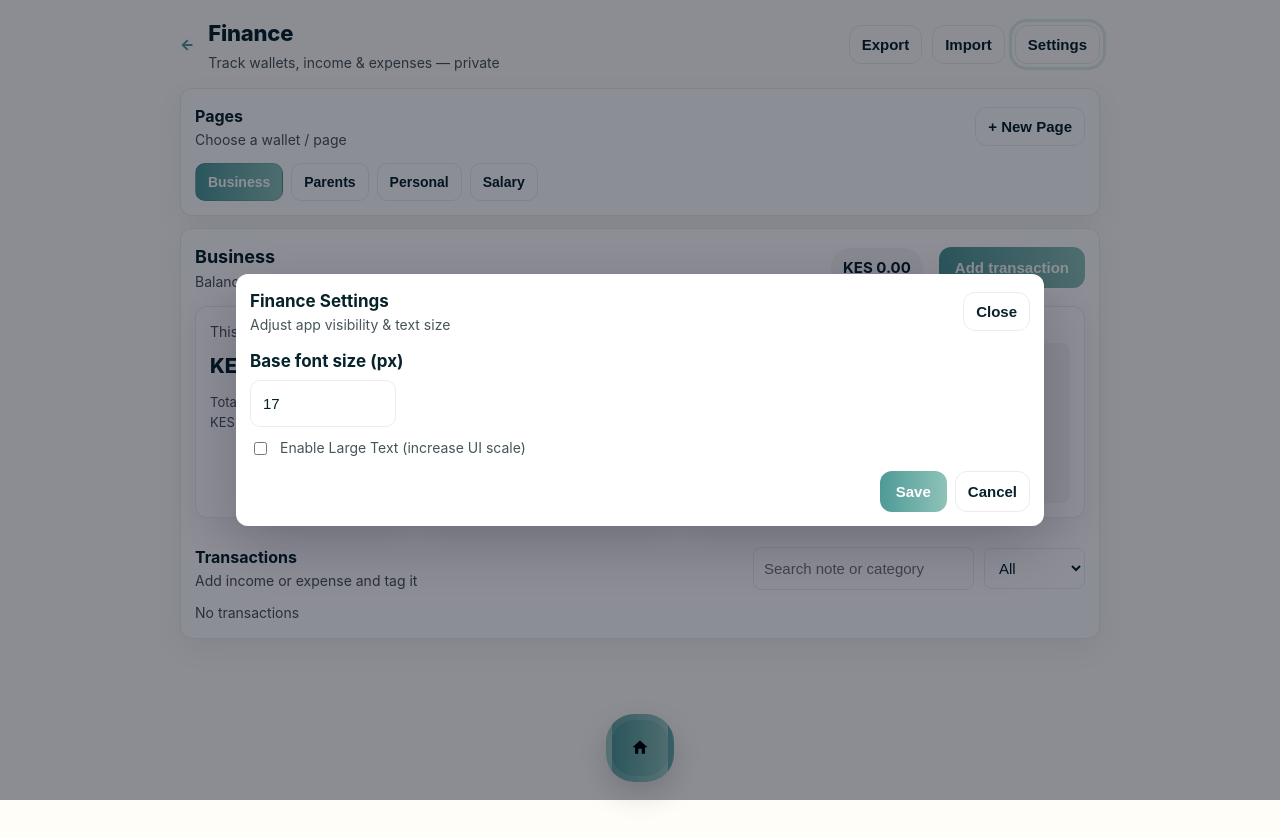
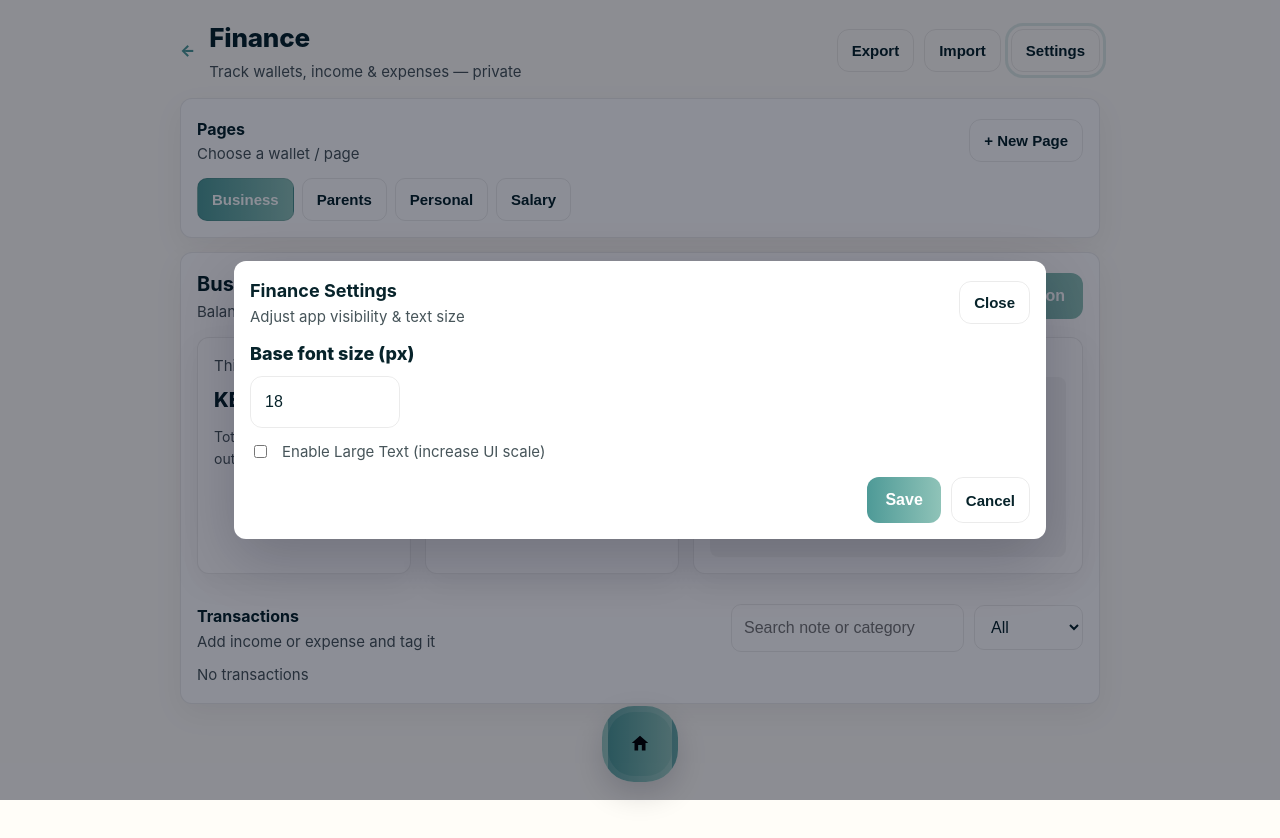
Before and after one commit to voyagertechco/Tomorrow-personal-app, a plain HTML site: page finance.html in a window 1280 px wide. Both pictures are taken after a click on the button "Settings". Before the commit the page ends 800 px from the top, so only its background shows below. Drawn offline with Linux system fonts and the light colour scheme.

Commit message:
Update finance.html

```diff
--- a/finance.html
+++ b/finance.html
@@ -1,11 +1,11 @@
 <!doctype html>
 <html lang="en">
 <head>
-<meta charset="utf-8"/><meta name="viewport" content="width=device-width,initial-scale=1"/><title>Finance — Tomorrow</title>
+<meta charset="utf-8"/><meta name="viewport" content="width=device-width,initial-scale=1,viewport-fit=cover"/><title>Finance — Tomorrow</title>
 <link rel="manifest" href="/manifest.json"/>
 <style>
   :root{
-    /* accessibility-first scaling */
+    /* accessibility-first scaling (bigger by default) */
     --bg:#FFFDF8;
     --card:#ffffff;
     --text:#07232a;
@@ -18,11 +18,11 @@
     --line:rgba(10,12,12,0.08);
     --font:-apple-system, BlinkMacSystemFont, "Segoe UI", Roboto, "Helvetica Neue", Arial, system-ui, sans-serif;
     --max-width:920px;
-    --base-font-size:17px;      /* increased from 15 -> more legible */
+    --base-font-size:18px;      /* increased so text is not tiny */
     --line-height:1.55;
-    --btn-padding:12px 16px;    /* bigger touch targets */
-    --pill-size:14px;
-    --tx-font-size:15px;
+    --btn-padding:14px 18px;    /* bigger touch targets */
+    --pill-size:15px;
+    --tx-font-size:16px;
   }
 
   html,body{
@@ -34,15 +34,16 @@
     font-size:var(--base-font-size);
     -webkit-font-smoothing:antialiased;
     line-height:var(--line-height);
+    -webkit-text-size-adjust:100%;
   }
 
-  .app{max-width:var(--max-width);margin:0 auto;padding:16px 16px 120px}
+  .app{max-width:var(--max-width);margin:0 auto;padding:18px 16px 120px}
   header{display:flex;align-items:center;gap:14px;margin-bottom:14px}
-  header h1{margin:0;font-size:22px;font-weight:800;letter-spacing:-0.2px}
-  header .mini{font-size:14px;color:var(--muted);margin-top:2px}
+  header h1{margin:0;font-size:26px;font-weight:800;letter-spacing:-0.2px}
+  header .mini{font-size:15px;color:var(--muted);margin-top:2px}
 
-  .card{background:var(--card);border-radius:var(--radius);padding:14px;margin-bottom:12px;box-shadow:var(--shadow);border:1px solid var(--line)}
-  .row{display:flex;gap:10px;align-items:center}
+  .card{background:var(--card);border-radius:var(--radius);padding:16px;margin-bottom:14px;box-shadow:var(--shadow);border:1px solid var(--line)}
+  .row{display:flex;gap:12px;align-items:center}
   .col{flex:1}
   .btn{
     padding:var(--btn-padding);
@@ -51,68 +52,73 @@
     background:linear-gradient(90deg,var(--accent),var(--accent-2));
     color:white;
     cursor:pointer;
-    font-weight:700;
-    font-size:15px;
+    font-weight:800;
+    font-size:16px;
+    -webkit-tap-highlight-color:transparent;
+    touch-action:manipulation;
   }
   .btn.ghost{
     background:transparent;
     border:1px solid var(--line);
     color:var(--text);
-    font-weight:700;
-    padding:10px 12px;
+    font-weight:800;
+    padding:12px 14px;
+    font-size:15px;
   }
   .btn.ghost:focus, .btn:focus { outline:3px solid rgba(78,154,151,0.18); outline-offset:3px; }
 
   input,select,textarea{
-    padding:12px;
-    border-radius:10px;
+    padding:14px;
+    border-radius:12px;
     border:1px solid var(--line);
-    font-size:15px;
+    font-size:16px;
     line-height:1.4;
     background:transparent;
     color:var(--text);
   }
   input:focus, select:focus, textarea:focus { outline:3px solid rgba(78,154,151,0.14); outline-offset:3px; }
 
-  .mini{font-size:14px;color:var(--muted)}
-  .tx-list{display:flex;flex-direction:column;gap:10px;margin-top:10px}
+  .mini{font-size:15px;color:var(--muted)}
+  .tx-list{display:flex;flex-direction:column;gap:12px;margin-top:12px}
   .tx{
-    display:flex;justify-content:space-between;align-items:center;padding:12px;border-radius:12px;border:1px solid rgba(10,12,12,0.04);
+    display:flex;justify-content:space-between;align-items:center;padding:14px;border-radius:12px;border:1px solid rgba(10,12,12,0.04);
     background:linear-gradient(180deg,#fff,#fff);
     font-size:var(--tx-font-size);
   }
   .tx .left { max-width:66%; }
-  .tx .left strong{ font-size:15px; font-weight:700; display:block; color:var(--text) }
-  .tx .left .note { color:var(--muted); font-size:13px; margin-top:6px; white-space:nowrap; overflow:hidden; text-overflow:ellipsis; max-width:100% }
+  .tx .left strong{ font-size:16px; font-weight:800; display:block; color:var(--text) }
+  .tx .left .note { color:var(--muted); font-size:14px; margin-top:8px; white-space:nowrap; overflow:hidden; text-overflow:ellipsis; max-width:100% }
 
   .amount{font-weight:900;font-size:18px;color:var(--text)}
-  .pill{padding:6px 10px;border-radius:999px;background:rgba(0,0,0,0.04);font-weight:700;margin-right:6px;display:inline-block;font-size:var(--pill-size)}
-  canvas{width:100%;height:160px;display:block;border-radius:8px;background:transparent}
+  .pill{padding:8px 12px;border-radius:999px;background:rgba(0,0,0,0.04);font-weight:800;margin-right:6px;display:inline-block;font-size:var(--pill-size)}
+  canvas{width:100%;height:180px;display:block;border-radius:8px;background:transparent}
 
-  /* generic modal/backdrop behavior */
-  .modal-backdrop{position:fixed;inset:0;background:rgba(2,6,23,0.45);display:flex;align-items:center;justify-content:center;z-index:14000;visibility:hidden;opacity:0;transition:opacity .12s}
-  .modal-backdrop.visible{visibility:visible;opacity:1}
-  .modal{background:var(--card);padding:14px;border-radius:12px;max-width:780px;width:94%;box-shadow:0 20px 60px rgba(2,6,23,0.2)}
+  /* generic modal/backdrop behavior - mobile friendly */
+  .modal-backdrop{position:fixed;inset:0;background:rgba(2,6,23,0.45);display:flex;align-items:center;justify-content:center;z-index:14000;visibility:hidden;opacity:0;transition:opacity .12s;pointer-events:none}
+  .modal-backdrop.visible{visibility:visible;opacity:1;pointer-events:auto}
+  .modal{background:var(--card);padding:16px;border-radius:12px;max-width:780px;width:94%;box-shadow:0 20px 60px rgba(2,6,23,0.2)}
   .modal .modal-row{display:flex;gap:10px;align-items:center}
   .danger{background:var(--danger);color:white}
-  .fab-home{position:fixed;left:50%;transform:translateX(-50%);bottom:18px;background:linear-gradient(90deg,var(--accent),var(--accent-2));width:56px;height:56px;border-radius:28px;display:flex;align-items:center;justify-content:center;box-shadow:0 12px 30px rgba(2,6,23,0.16);border:6px solid rgba(255,255,255,0.12);cursor:pointer;z-index:1200}
+  .fab-home{position:fixed;left:50%;transform:translateX(-50%);bottom:18px;background:linear-gradient(90deg,var(--accent),var(--accent-2));width:64px;height:64px;border-radius:32px;display:flex;align-items:center;justify-content:center;box-shadow:0 12px 30px rgba(2,6,23,0.16);border:6px solid rgba(255,255,255,0.12);cursor:pointer;z-index:1200}
 
   /* controls spacing improvements */
-  header a{ text-decoration:none;color:var(--accent);font-weight:800;font-size:15px }
-  #pages button{font-size:14px;padding:10px 12px}
-  #pageTitle{font-size:18px;font-weight:800}
-  #pageSub{font-size:14px;color:var(--muted)}
-  #pageBalance{font-size:15px;padding:8px 12px}
-  #balanceVal{font-size:20px;font-weight:800}
-  #cumulation{font-size:13px;color:var(--muted);margin-top:8px}
+  header a{ text-decoration:none;color:var(--accent);font-weight:800;font-size:16px }
+  #pages button{font-size:15px;padding:12px 14px}
+  #pageTitle{font-size:20px;font-weight:900}
+  #pageSub{font-size:15px;color:var(--muted)}
+  #pageBalance{font-size:16px;padding:10px 14px}
+  #balanceVal{font-size:22px;font-weight:900}
+  #cumulation{font-size:14px;color:var(--muted);margin-top:8px}
 
   /* transaction modal inputs made larger */
-  #txnModal .modal select, #txnModal .modal input, #txnModal .modal textarea { font-size:15px }
+  #txnModal .modal select, #txnModal .modal input, #txnModal .modal textarea { font-size:16px; padding:12px; }
 
   @media (max-width:720px){
     .row{flex-direction:column;align-items:stretch}
     header{align-items:flex-start}
     .tx .left{ max-width:60% }
+    .app{padding:14px 12px 110px}
+    header h1{font-size:22px}
   }
 </style>
 </head>
@@ -175,8 +181,8 @@
           <div style="display:flex;justify-content:space-between;align-items:center;gap:12px;flex-wrap:wrap">
             <div><strong style="font-size:16px">Transactions</strong><div class="mini">Add income or expense and tag it</div></div>
             <div style="display:flex;gap:10px;align-items:center">
-              <input id="txSearch" placeholder="Search note or category" style="padding:10px;border-radius:8px;border:1px solid var(--line);min-width:180px"/>
-              <select id="txFilter" style="padding:10px;border-radius:8px;border:1px solid var(--line)">
+              <input id="txSearch" placeholder="Search note or category" style="padding:12px;border-radius:10px;border:1px solid var(--line);min-width:180px"/>
+              <select id="txFilter" style="padding:12px;border-radius:10px;border:1px solid var(--line)">
                 <option value="all">All</option><option value="in">Income</option><option value="out">Expense</option>
               </select>
             </div>
@@ -199,13 +205,13 @@
       <div style="margin-top:14px;display:flex;gap:10px;flex-wrap:wrap">
         <select id="txnPage" style="min-width:200px" aria-label="Select page"></select>
         <select id="txnType" style="min-width:140px" aria-label="Transaction type"><option value="out">Expense</option><option value="in">Income</option></select>
-        <input id="txnAmount" type="number" placeholder="Amount" style="min-width:140px" aria-label="Amount"/>
+        <input id="txnAmount" type="number" inputmode="decimal" placeholder="Amount" style="min-width:140px" aria-label="Amount"/>
         <input id="txnDate" type="date" style="min-width:160px" aria-label="Date"/>
         <input id="txnCat" placeholder="Category e.g., Food" style="min-width:160px" aria-label="Category"/>
       </div>
 
       <div style="margin-top:12px">
-        <textarea id="txnNote" placeholder="Note (optional)" style="width:100%;min-height:90px;padding:12px;border-radius:10px;border:1px solid var(--line)" aria-label="Note"></textarea>
+        <textarea id="txnNote" placeholder="Note (optional)" style="width:100%;min-height:110px;padding:12px;border-radius:10px;border:1px solid var(--line)" aria-label="Note"></textarea>
       </div>
 
       <div style="display:flex;gap:10px;margin-top:12px">
@@ -216,7 +222,7 @@
     </div>
   </div>
 
-  <!-- Settings modal (new) -->
+  <!-- Settings modal -->
   <div id="settingsModal" class="modal-backdrop" aria-hidden="true" role="dialog" aria-modal="true">
     <div class="modal" role="document" aria-labelledby="settingsTitle">
       <div style="display:flex;justify-content:space-between;align-items:center">
@@ -225,14 +231,14 @@
       </div>
 
       <div style="margin-top:12px">
-        <label style="display:block;margin-bottom:6px;font-weight:700">Base font size (px)</label>
-        <input id="settingFontSize" type="number" min="14" max="24" value="17" style="width:120px"/>
+        <label style="display:block;margin-bottom:8px;font-weight:800">Base font size (px)</label>
+        <input id="settingFontSize" type="number" min="14" max="28" value="18" style="width:120px"/>
 
-        <div style="margin-top:10px;display:flex;align-items:center;gap:10px">
+        <div style="margin-top:12px;display:flex;align-items:center;gap:12px">
           <input id="settingLargeText" type="checkbox"/><label for="settingLargeText" class="mini">Enable Large Text (increase UI scale)</label>
         </div>
 
-        <div style="margin-top:12px;display:flex;gap:8px;justify-content:flex-end">
+        <div style="margin-top:14px;display:flex;gap:10px;justify-content:flex-end">
           <button id="saveSettingsBtn" class="btn">Save</button>
           <button id="cancelSettingsBtn" class="btn ghost">Cancel</button>
         </div>
@@ -240,7 +246,7 @@
     </div>
   </div>
 
-  <div class="fab-home" id="homeBtn" title="Home"><svg viewBox="0 0 24 24" width="20" height="20"><path d="M12 3l9 8h-3v8h-4v-6H10v6H6v-8H3z"></path></svg></div>
+  <div class="fab-home" id="homeBtn" title="Home"><svg viewBox="0 0 24 24" width="22" height="22"><path d="M12 3l9 8h-3v8h-4v-6H10v6H6v-8H3z"></path></svg></div>
 
 <script>
 /* ---------- IndexedDB helpers (robust) ---------- */
@@ -319,8 +325,8 @@ async function loadAll(){
   const all = await idbGetAll('data');
   state.pages = all.filter(x => x && x._kind === 'finance.page');
   if(state.pages.length === 0){
-    // seed defaults
-    for(const p of DEFAULT_PAGES){ await idbPut('data', Object.assign({_kind:'finance.page'}, p)); }
+    // seed defaults (robust for first-run/offline)
+    for(const p of DEFAULT_PAGES){ try{ await idbPut('data', Object.assign({_kind:'finance.page'}, p)); }catch(e){ console.warn('seed fail',e); } }
     state.pages = (await idbGetAll('data')).filter(x=>x._kind === 'finance.page');
   }
   state.txns = (await idbGetAll('data')).filter(x => x && x._kind === 'finance.txn');
@@ -341,12 +347,16 @@ function renderPages(){
     btn.className = 'btn ghost';
     btn.textContent = p.name;
     btn.style.borderRadius = '10px';
+    btn.setAttribute('role','button'); btn.tabIndex = 0;
     if(p.id === state.currentPageId){ btn.style.background = 'linear-gradient(90deg,var(--accent),var(--accent-2))'; btn.style.color='white'; }
-    btn.addEventListener('click', async ()=> {
+    const activate = async ()=> {
       state.currentPageId = p.id;
       await idbPut('settings', { key:'finance.currentPage', value: p.id });
       renderPages(); await renderPage();
-    });
+    };
+    btn.addEventListener('click', activate);
+    btn.addEventListener('touchstart', (e)=>{ e.preventDefault(); activate(); });
+    btn.addEventListener('keydown', (e)=>{ if(e.key === 'Enter' || e.key === ' ') { e.preventDefault(); activate(); } });
     pagesEl.appendChild(btn);
   });
 }
@@ -527,7 +537,7 @@ document.getElementById('saveTxn').addEventListener('click', async ()=>{
 function drawBalanceChart(pageId){
   const canvas = document.getElementById('balanceChart');
   const ctx = canvas.getContext('2d');
-  const w = canvas.clientWidth, h = canvas.clientHeight || 160;
+  const w = canvas.clientWidth, h = canvas.clientHeight || 180;
   const dpr = window.devicePixelRatio || 1;
   canvas.width = Math.floor(w * dpr); canvas.height = Math.floor(h * dpr); ctx.setTransform(dpr,0,0,dpr,0,0);
   ctx.clearRect(0,0,w,h);
@@ -581,21 +591,26 @@ document.getElementById('importBtn').addEventListener('click', ()=> {
   input.click();
 });
 
-/* ---------- Settings modal behavior (new) ---------- */
+/* ---------- Settings modal behavior (improved) ---------- */
 const settingsBackdrop = document.getElementById('settingsModal');
-document.getElementById('settingsBtn').addEventListener('click', async ()=> {
-  // load stored settings
+// ensure settings button is responsive on touch devices
+const settingsBtn = document.getElementById('settingsBtn');
+settingsBtn.addEventListener('click', async (ev)=>{
+  ev.stopPropagation();
   const s = await idbGet('settings','finance.ui');
-  const ui = (s && s.value) ? s.value : { fontSize: 17, largeText: false };
-  document.getElementById('settingFontSize').value = ui.fontSize || 17;
+  const ui = (s && s.value) ? s.value : { fontSize: 18, largeText: false };
+  document.getElementById('settingFontSize').value = ui.fontSize || 18;
   document.getElementById('settingLargeText').checked = !!ui.largeText;
   settingsBackdrop.classList.add('visible'); settingsBackdrop.setAttribute('aria-hidden','false');
 });
+settingsBtn.addEventListener('touchstart', (e)=>{ e.preventDefault(); settingsBtn.click(); });
+
+// close / cancel
 document.getElementById('closeSettings').addEventListener('click', ()=> { settingsBackdrop.classList.remove('visible'); settingsBackdrop.setAttribute('aria-hidden','true'); });
 document.getElementById('cancelSettingsBtn').addEventListener('click', ()=> { settingsBackdrop.classList.remove('visible'); settingsBackdrop.setAttribute('aria-hidden','true'); });
 
 document.getElementById('saveSettingsBtn').addEventListener('click', async ()=>{
-  const fontSize = Number(document.getElementById('settingFontSize').value) || 17;
+  const fontSize = Number(document.getElementById('settingFontSize').value) || 18;
   const largeText = !!document.getElementById('settingLargeText').checked;
   await idbPut('settings', { key:'finance.ui', value: { fontSize, largeText } });
   applyUISettings({ fontSize, largeText });
@@ -608,17 +623,17 @@ async function applyUISettings(ui){
   let cfg = ui;
   if(!cfg){
     const s = await idbGet('settings','finance.ui');
-    cfg = (s && s.value) ? s.value : { fontSize: 17, largeText: false };
+    cfg = (s && s.value) ? s.value : { fontSize: 18, largeText: false };
   }
-  const size = Number(cfg.fontSize) || 17;
+  const size = Number(cfg.fontSize) || 18;
   document.documentElement.style.setProperty('--base-font-size', size + 'px');
   document.documentElement.style.setProperty('font-size', size + 'px');
   if(cfg.largeText){
+    document.documentElement.style.setProperty('--btn-padding','16px 20px');
+    document.documentElement.style.setProperty('--tx-font-size','18px');
+  } else {
     document.documentElement.style.setProperty('--btn-padding','14px 18px');
-    document.documentElement.style.setProperty('--tx-font-size','17px');
-  } else {
-    document.documentElement.style.setProperty('--btn-padding','12px 16px');
-    document.documentElement.style.setProperty('--tx-font-size','15px');
+    document.documentElement.style.setProperty('--tx-font-size','16px');
   }
 }
 
@@ -628,6 +643,7 @@ document.getElementById('homeBtn').addEventListener('click', ()=> location.href=
 /* ---------- boot ---------- */
 (async function boot(){
   try{
+    // ensure pages exist quickly (especially for offline first-run)
     await loadAll();
     await applyUISettings();
     renderPages();
```
